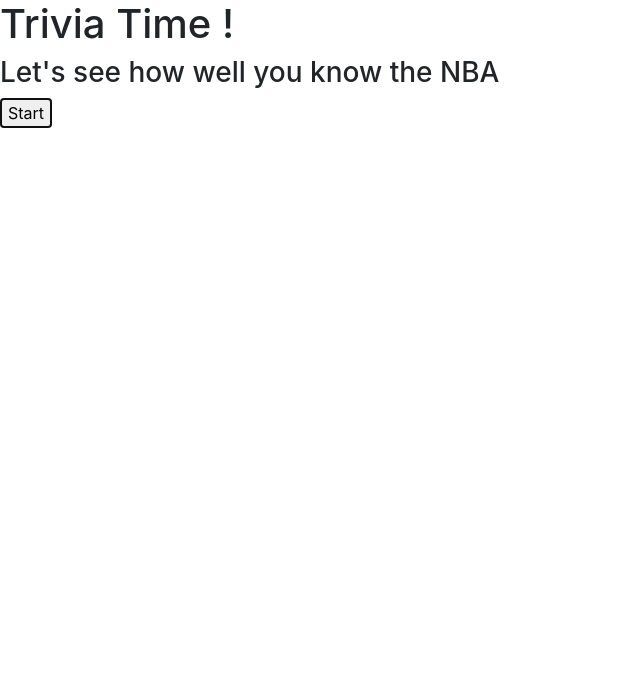
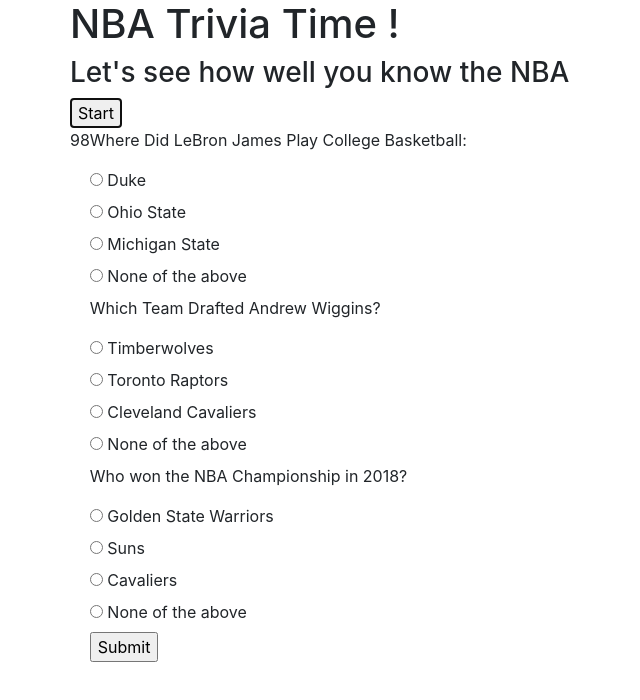
Before and after one commit to najdhil86/TriviaGame, a plain HTML site: page index.html in a window 1280 px wide. Both pictures are taken after a click on the button "Start". Shown: the whole page, without its empty margins (0-640 px from the left). Drawn offline with nearby package versions, Linux system fonts and the light colour scheme.

Commit message:
Timer fixed and working on show and hide transitions

```diff
--- a/index.html
+++ b/index.html
@@ -10,17 +10,111 @@
 
     <title>NBA Trivia</title>
   </head>
+
   <body>
-    <h1>Trivia Time !</h1>
-    <h3>Let's see how well you know the NBA</h3>
 
-    <button id="start">Start</button>
+
+
+
+    <div class="container">
+
+        <div class="row">
+            <h1>NBA Trivia Time !</h1>
+        </div>
+
+      <div class="row">
+          <h3>Let's see how well you know the NBA</h3>
+      </div>
+
+      <div class="row">
+        <button id="start">Start</button>
+      </div>
+
+      <div class="row">
+
+          <div id="timer"></div>
+
+          <form>
+
+              <p>Where Did LeBron James Play College Basketball:</p>
+
+              <input type="radio" name="lebron" value="Duke" id="duke"> <label for="duke">Duke</label><br>
+
+              <input type="radio" name="lebron" value="ohio" id="ohio"> <label for="ohio">Ohio State</label><br>
+
+              <input type="radio" name="lebron" value="michigan" id="michigan"> <label for="michigan">Michigan State</label><br>
+
+              <input type="radio" name="lebron" value="correct" id="none"> <label for="none">None of the above</label><br>
+
+
+              <p>Which Team Drafted Andrew Wiggins?</p>
+
+              <input type="radio" name="wiggins" value="timberwolves" id="timberwolves"> <label for="timberwolves">Timberwolves</label><br>
+
+              <input type="radio" name="wiggins" value="raptors" id="raptors"> <label for="raptors">Toronto Raptors</label><br>
+
+              <input type="radio" name="wiggins" value="cavaliers" id="cavaliers"> <label for="cavaliers">Cleveland Cavaliers</label><br>
+
+              <input type="radio" name="wiggins" value="none" id="none"> <label for="none">None of the above</label><br>
+
+              <p>Who won the NBA Championship in 2018?</p>
+
+              <input type="radio" name="champ" value="correct" id="dubs"> <label for="dubs">Golden State Warriors</label><br>
+
+              <input type="radio" name="champ" value="suns" id="suns"> <label for="suns">Suns</label><br>
+
+              <input type="radio" name="champ" value="correct" id="cav"> <label for="cav">Cavaliers</label><br>
+
+              <input type="radio" name="champ" value="none" id="none"> <label for="none">None of the above</label><br>
+
+              <!-- Submit Button -->
+              <input type="submit" value="Submit">
+
+          </form>
+
+
+      </div>
+
+    </div>
+
+    <!-- <button id="submit">Submit</button> -->
 
 
     <!-- Optional JavaScript -->
     <!-- jQuery first, then Popper.js, then Bootstrap JS -->
-    <script src="https://code.jquery.com/jquery-3.3.1.slim.min.js" integrity="sha384-q8i/X+965DzO0rT7abK41JStQIAqVgRVzpbzo5smXKp4YfRvH+8abtTE1Pi6jizo" crossorigin="anonymous"></script>
-    <script src="https://cdnjs.cloudflare.com/ajax/libs/popper.js/1.14.7/umd/popper.min.js" integrity="sha384-UO2eT0CpHqdSJQ6hJty5KVphtPhzWj9WO1clHTMGa3JDZwrnQq4sF86dIHNDz0W1" crossorigin="anonymous"></script>
-    <script src="https://stackpath.bootstrapcdn.com/bootstrap/4.3.1/js/bootstrap.min.js" integrity="sha384-JjSmVgyd0p3pXB1rRibZUAYoIIy6OrQ6VrjIEaFf/nJGzIxFDsf4x0xIM+B07jRM" crossorigin="anonymous"></script>
+    <script src="https://cdnjs.cloudflare.com/ajax/libs/jquery/3.2.1/jquery.min.js"></script>
+
+    <script>
+
+
+
+
+
+      $('#start').on('click', function(){
+
+        var counter = 100;
+
+        $('#timer').text(counter);
+
+        function decreaseTimer(){
+
+          counter -= 1;
+          $('#timer').text(counter);
+
+          if (counter == 0){
+
+          $("input[type='submit']").attr('disabled', true);
+          clearInterval(timer);
+          }
+
+        }
+
+        var timer = setInterval(decreaseTimer, 1*1000);
+
+        $('#timer').text(counter);
+      })
+
+    </script>
+
   </body>
 </html>
```
Also changed, not shown: 1 other file.
